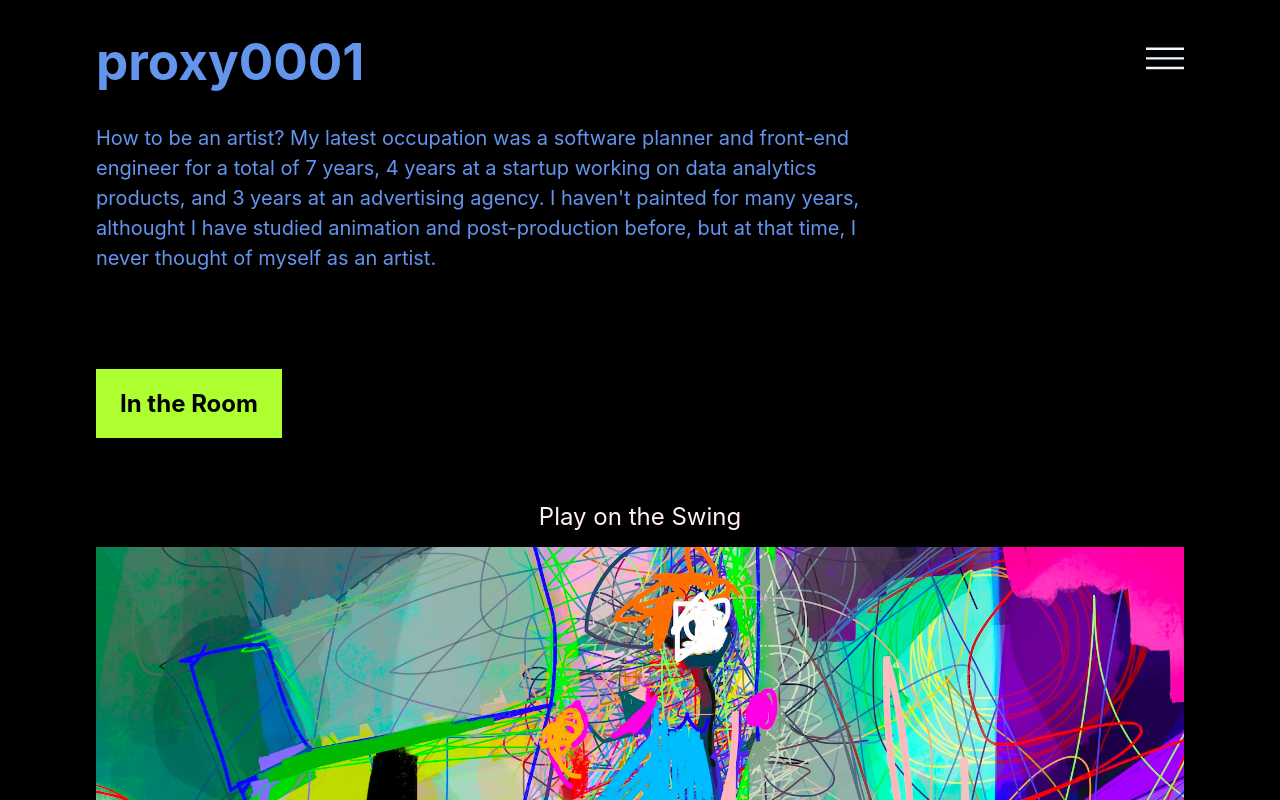
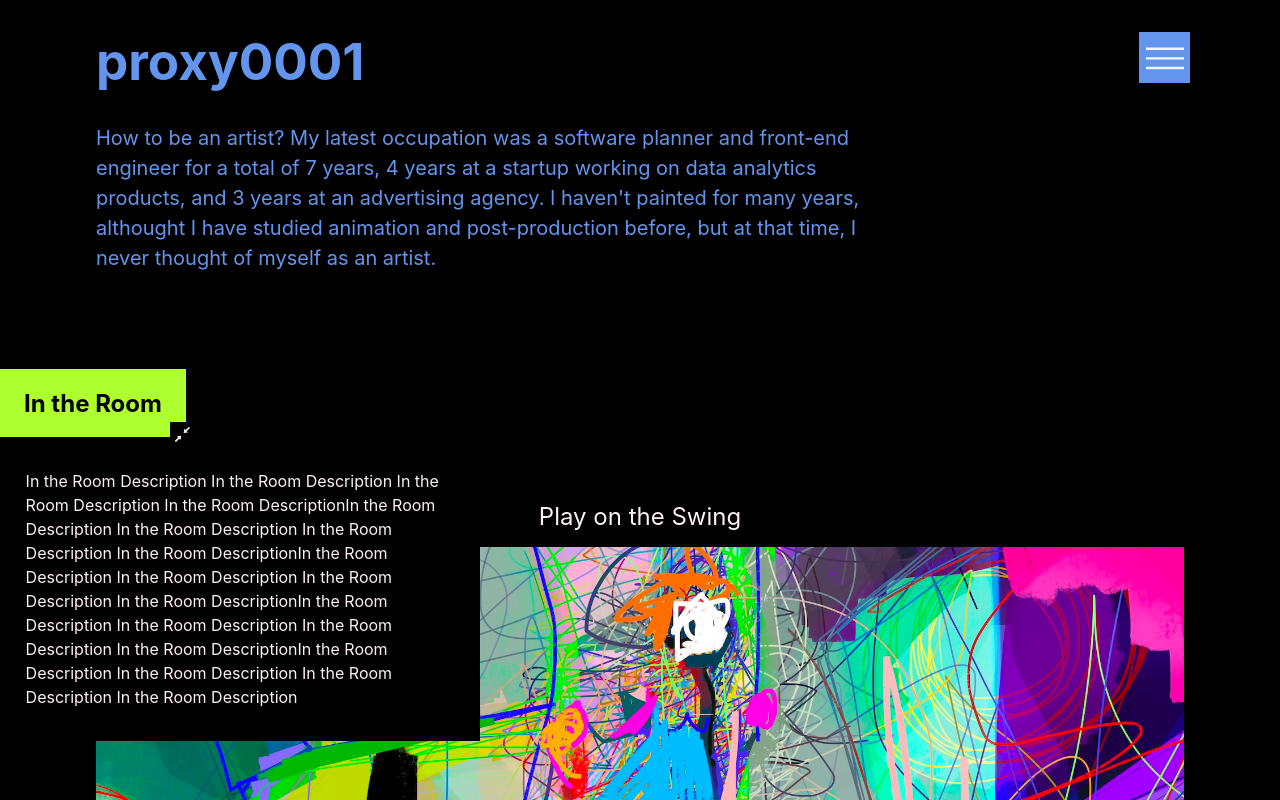
Before and after one commit to proxy0001/personal_site, a Next.js app: page / in a window 1280 px wide. Shown: the top 800 px of the page. Built offline with nearby package versions, Linux system fonts and the light colour scheme.

Commit message:
add collapse logic for series description

```diff
--- a/pages/index.js
+++ b/pages/index.js
@@ -3,6 +3,34 @@ import Image from 'next/image'
 import styles from '../styles/Home.module.css'
 import {FaTwitter} from 'react-icons/fa'
 import {VscMenu} from 'react-icons/vsc'
+import {AiOutlineExpandAlt} from 'react-icons/ai'
+import {AiOutlineShrink} from 'react-icons/ai'
+import {useState} from 'react'
+
+function SeriesHead (props) {
+  const [isActive, setActive] = useState(true);
+
+  const toggleClass = () => {
+    setActive(!isActive);
+  };
+
+  return (
+    <div className={styles.seriesHead}>
+      <h2>{props.title}</h2>
+      <div className={styles.collapseBtn}
+        onClick={toggleClass}
+      >
+        {isActive ? <AiOutlineShrink/> : <AiOutlineExpandAlt/>}
+      </div>
+      {
+        isActive ? <div className={styles.seriesDescription}>
+        <p>{props.description}</p>
+      </div> : null
+      }
+
+    </div>
+   );
+}
 
 export default function Home() {
   let pieces = [
@@ -83,9 +111,8 @@ export default function Home() {
         </p>
 
         <div className={styles.series}>
-          <div className={styles.seriesHead}>
-            <h2>In the Room</h2>
-          </div>
+          <SeriesHead title="In the Room" description="In the Room Description In the Room Description In the Room Description In the Room DescriptionIn the Room Description In the Room Description In the Room Description In the Room DescriptionIn the Room Description In the Room Description In the Room Description In the Room DescriptionIn the Room Description In the Room Description In the Room Description In the Room DescriptionIn the Room Description In the Room Description In the Room Description In the Room Description"/>
+
           {pieces.map((x, i) =>
             <div className={styles.piece} key={i}>
               <h3>{x.title}</h3>
--- a/styles/Home.module.css
+++ b/styles/Home.module.css
@@ -34,15 +34,17 @@
   position: fixed;
   top: 2rem;
   right: 3rem;
+  margin-right: -0.4rem;
   width: 3.2rem;
   height: 3.2rem;
-  background-color: black;
+  background-color: cornflowerblue;
   color: aliceblue;
   font-size: 2.4rem;
   display: flex;
   align-items: center;
-  justify-content: right;
+  justify-content: center;
   cursor: pointer;
+  z-index: 10;
 }
 
 .title a {
@@ -86,6 +88,9 @@
   flex-wrap: wrap;
   /* max-width: 800px; */
   width: 100%;
+  position:relative;
+  top: 0;
+  left: 0;
 }
 
 .piece {
@@ -106,6 +111,37 @@
   background-color: greenyellow;
   position: sticky;
   top: 0;
+  margin-left: -3rem;
+}
+
+.series .seriesDescription {
+  padding: 1rem 1.6rem;
+  background: black;
+  position: absolute;
+  top: 4.25rem;
+  width: 30rem;
+  max-width: calc(100vw - 1rem);
+  left: 0;
+  line-height: 1.5;
+}
+
+.series .seriesDescription.deactivate {
+  display: none;
+}
+
+.series .collapseBtn {
+  position: absolute;
+  bottom: -0.6rem;
+  right: -0.6rem;
+  width: 1.6rem;
+  height: 1.6rem;
+  font-size: 1.3rem;
+  background-color: black;
+  cursor: pointer;
+  display: flex;
+  align-items: center;
+  justify-content: center;
+  z-index: 1;
 }
 
 .series h2 {
@@ -144,6 +180,9 @@
   .menu {
     right: 6rem;
   }
+  .series .seriesHead {
+    margin-left: -6rem;
+  }
 }
 
 @media (max-width: 600px) {
@@ -153,4 +192,7 @@
   .menu {
     right: 0.5rem;
   }
+  .series .seriesHead {
+    margin-left: -0.5rem;
+  }
 }
```
